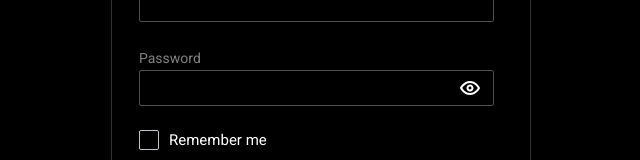
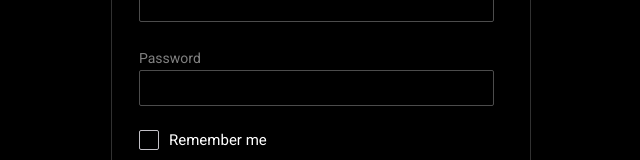
Before and after one commit to Sun-ny11/flash-cards, a React (Vite) app: page / in a window 1280 px wide. Shown: the part 188-348 px from the top of the page, without its empty margins (319-959 px from the left). Built offline with nearby package versions, Linux system fonts and the light colour scheme.

Commit message:
textField-#28 add controlled textField

```diff
--- /dev/null
+++ b/src/components/ui/controlled/controlled-text-field/controlled-text-field.tsx
@@ -0,0 +1,25 @@
+import { FieldValues, UseControllerProps, useController } from 'react-hook-form'
+
+import { Input, InputProps } from '@/components/ui'
+
+export type ControlledInputProps<TFieldValues extends FieldValues> = Omit<
+  InputProps,
+  'id' | 'name' | 'onChange' | 'value'
+> &
+  UseControllerProps<TFieldValues>
+
+export const ControlledTextField = <TFieldValues extends FieldValues>({
+  control,
+  name,
+  ...inputProps
+}: ControlledInputProps<TFieldValues>) => {
+  const {
+    field,
+    fieldState: { error },
+  } = useController({
+    control,
+    name,
+  })
+
+  return <Input {...inputProps} {...field} error={error?.message} id={name} />
+}
--- /dev/null
+++ b/src/components/ui/controlled/controlled-text-field/index.ts
@@ -0,0 +1 @@
+export * from './controlled-text-field'
--- a/src/components/ui/input/input.tsx
+++ b/src/components/ui/input/input.tsx
@@ -1,4 +1,4 @@
-import { ComponentPropsWithoutRef, FocusEvent, useState } from 'react'
+import { ComponentPropsWithoutRef, FocusEvent, forwardRef, useState } from 'react'
 
 import { Cross } from '@/assets/icons/Cross'
 import { Eye } from '@/assets/icons/Eye'
@@ -9,7 +9,7 @@ import s from './input.module.scss'
 
 import { Typography } from '../typography'
 
-export type Props = {
+export type InputProps = {
   error?: string
   label?: string
   onClickClear?: () => void
@@ -17,15 +17,8 @@ export type Props = {
   value?: string
 } & ComponentPropsWithoutRef<'input'>
 
-export const Input = ({
-  error,
-  label,
-  onClickClear,
-  type = 'text',
-  value,
-  ...restProps
-}: Props) => {
-  console.log('error', error)
+export const Input = forwardRef<HTMLInputElement, InputProps>(
+  ({ error, label, onClickClear, type = 'text', ...restProps }: InputProps, ref) => {
     const [showPassword, setShowPassword] = useState(false)
 
     const changeShowPasswordHandler = () => {
@@ -59,7 +52,11 @@ export const Input = ({
           {type === 'search' && (
             <>
               <Search className={classes.searchIcon} />
-            <button className={classes.button} disabled={restProps.disabled} onClick={onClickClear}>
+              <button
+                className={classes.button}
+                disabled={restProps.disabled}
+                onClick={onClickClear}
+              >
                 <Cross />
               </button>
             </>
@@ -76,11 +73,10 @@ export const Input = ({
           )}
 
           <input
-          {...restProps}
             className={classes.input}
             onFocus={focusHandler}
+            ref={ref}
             type={type === 'password' ? isShow : type}
-          value={value}
             {...restProps}
           />
           {error && <div className={s.errorText}>{error}</div>}
@@ -88,3 +84,4 @@ export const Input = ({
       </Typography>
     )
   }
+)
--- a/src/features/auth/ui/sign-in/sign-in.tsx
+++ b/src/features/auth/ui/sign-in/sign-in.tsx
@@ -1,6 +1,7 @@
 import { useForm } from 'react-hook-form'
 
-import { Button, Card, ControlledCheckbox, Input, Typography } from '@/components/ui'
+import { Button, Card, ControlledCheckbox, Typography } from '@/components/ui'
+import { ControlledTextField } from '@/components/ui/controlled/controlled-text-field'
 import { zodResolver } from '@hookform/resolvers/zod'
 import { z } from 'zod'
 
@@ -19,7 +20,6 @@ export const SignIn = () => {
     control,
     formState: { errors },
     handleSubmit,
-    register,
   } = useForm<FormValues>({
     resolver: zodResolver(signInSchema),
   })
@@ -34,12 +34,17 @@ export const SignIn = () => {
         <Typography as={'h1'} className={s.title} variant={'h1'}>
           Sign In
         </Typography>
-        <Input {...register('email')} error={errors.email?.message} label={'Email'} />
-        <Input
-          {...register('password')}
+        <ControlledTextField
+          control={control}
+          error={errors.email?.message}
+          label={'Email'}
+          name={'email'}
+        />
+        <ControlledTextField
+          control={control}
           error={errors.password?.message}
           label={'Password'}
-          type={'password'}
+          name={'password'}
         />
         <div className={s.checkoxContainer}>
           <ControlledCheckbox control={control} label={'Remember me'} name={'rememberMe'} />
```
Also changed, not shown: src/components/ui/controlled/controlled-text-field/controlled-text-field.module.scss (added), 2 other files (tests, documents, lock files or other folders). Lines whose indentation alone changed are shown as unchanged.
